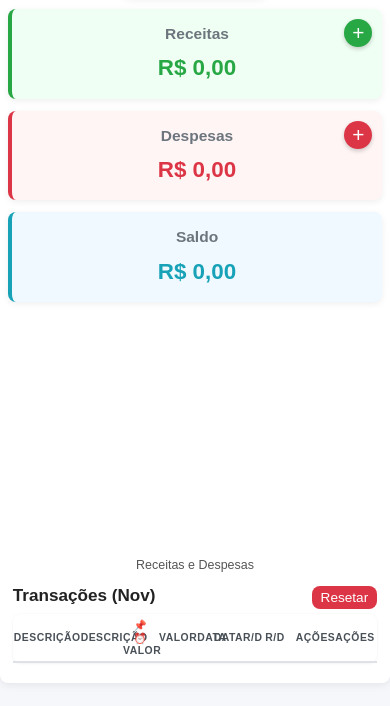
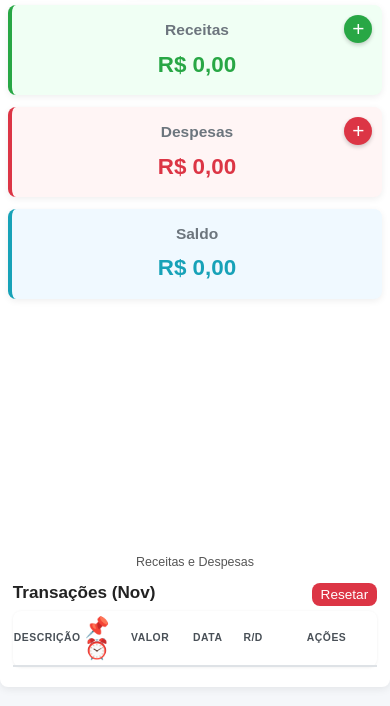
Before and after one commit to ckrsktx/CONT1, a plain HTML site: page index.html in a window 390 px wide. Shown: the part 128-834 px from the top of the page. Drawn offline with nearby package versions, Linux system fonts and the light colour scheme.

Commit message:
Update styles.css

```diff
--- a/css/styles.css
+++ b/css/styles.css
@@ -341,25 +341,29 @@ h1 {
   overflow: visible;
 }
 
-.transactions-table td:nth-child(2) {
-  white-space: nowrap;
-  overflow: visible;
-  text-overflow: unset;
+/* NOVO: Coluna dos ícones fixo/vencida */
+.transactions-table th:nth-child(2),
+.transactions-table td:nth-child(2),
+.icon-col {
+  width: 38px;
+  min-width: 26px;
+  max-width: 46px;
+  text-align: center;
+  vertical-align: middle;
+  font-size: 1.25rem;
+  line-height: 1.1;
+}
+.icon-col div {
+  display: block;
+  margin: 2px auto;
 }
 
 /* COLUNAS DISTRIBUÍDAS IGUALMENTE */
-.transactions-table th:nth-child(1), .transactions-table td:nth-child(1) { width: 35%; }
-.transactions-table th:nth-child(2), .transactions-table td:nth-child(2) { width: 20%; }
-.transactions-table th:nth-child(3), .transactions-table td:nth-child(3) { width: 15%; }
-.transactions-table th:nth-child(4), .transactions-table td:nth-child(4) { width: 8%; }
-.transactions-table th:last-child, .transactions-table td:last-child { width: 22%; }
-
-/* TÍTULOS ABREVIADOS - R/D */
-.transactions-table th:nth-child(1)::after { content: "Descrição"; }
-.transactions-table th:nth-child(2)::after { content: "Valor"; }
-.transactions-table th:nth-child(3)::after { content: "Data"; }
-.transactions-table th:nth-child(4)::after { content: "R/D"; }
-.transactions-table th:last-child::after { content: "Ações"; }
+.transactions-table th:nth-child(1), .transactions-table td:nth-child(1) { width: 28%; }
+.transactions-table th:nth-child(3), .transactions-table td:nth-child(3) { width: 18%; }
+.transactions-table th:nth-child(4), .transactions-table td:nth-child(4) { width: 15%; }
+.transactions-table th:nth-child(5), .transactions-table td:nth-child(5) { width: 8%; }
+.transactions-table th:last-child, .transactions-table td:last-child { width: 23%; }
 
 .actions-cell {
   display: flex;
@@ -593,10 +597,11 @@ h1 {
   }
 
   /* LARGURAS MOBILE - DISTRIBUÍDAS */
-  .transactions-table th:nth-child(1), .transactions-table td:nth-child(1) { width: 32%; }
-  .transactions-table th:nth-child(2), .transactions-table td:nth-child(2) { width: 20%; }
-  .transactions-table th:nth-child(3), .transactions-table td:nth-child(3) { width: 15%; }
-  .transactions-table th:nth-child(4), .transactions-table td:nth-child(4) { width: 10%; }
+  .transactions-table th:nth-child(1), .transactions-table td:nth-child(1) { width: 22%; }
+  .transactions-table th:nth-child(2), .transactions-table td:nth-child(2) { width: 8%; }
+  .transactions-table th:nth-child(3), .transactions-table td:nth-child(3) { width: 20%; }
+  .transactions-table th:nth-child(4), .transactions-table td:nth-child(4) { width: 15%; }
+  .transactions-table th:nth-child(5), .transactions-table td:nth-child(5) { width: 12%; }
   .transactions-table th:last-child, .transactions-table td:last-child { width: 23%; }
 
   .actions-cell {
@@ -637,11 +642,12 @@ h1 {
   }
 
   /* LARGURAS CELULAR PEQUENO */
-  .transactions-table th:nth-child(1), .transactions-table td:nth-child(1) { width: 30%; }
-  .transactions-table th:nth-child(2), .transactions-table td:nth-child(2) { width: 20%; }
-  .transactions-table th:nth-child(3), .transactions-table td:nth-child(3) { width: 15%; }
-  .transactions-table th:nth-child(4), .transactions-table td:nth-child(4) { width: 12%; }
-  .transactions-table th:last-child, .transactions-table td:last-child { width: 23%; }
+  .transactions-table th:nth-child(1), .transactions-table td:nth-child(1) { width: 19%; }
+  .transactions-table th:nth-child(2), .transactions-table td:nth-child(2) { width: 6%; }
+  .transactions-table th:nth-child(3), .transactions-table td:nth-child(3) { width: 20%; }
+  .transactions-table th:nth-child(4), .transactions-table td:nth-child(4) { width: 13%; }
+  .transactions-table th:nth-child(5), .transactions-table td:nth-child(5) { width: 13%; }
+  .transactions-table th:last-child, .transactions-table td:last-child { width: 29%; }
 }
 
 /* MENSAGEM DE CÓPIA PERSONALIZADA */
@@ -985,16 +991,13 @@ input:focus, select:focus {
     opacity: 0.6;
     color: #999 !important;
 }
-
 .transacao-vencida .positive,
 .transacao-vencida .negative {
     color: #999 !important;
 }
-
 .transacao-vencida .category-dot {
     opacity: 0.4;
 }
-
 .transacao-vencida .edit-btn,
 .transacao-vencida .delete-btn {
     opacity: 0.7;
```
